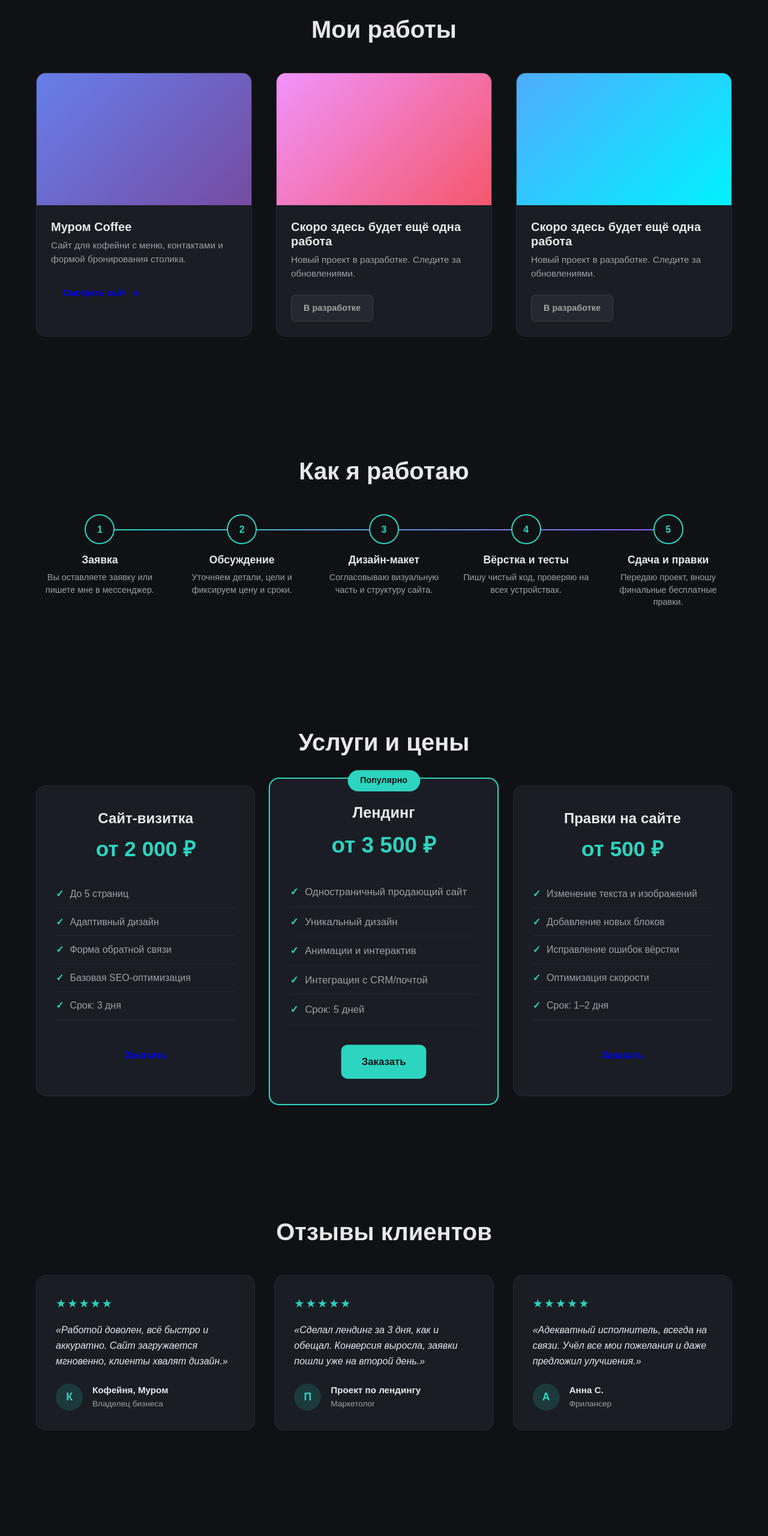
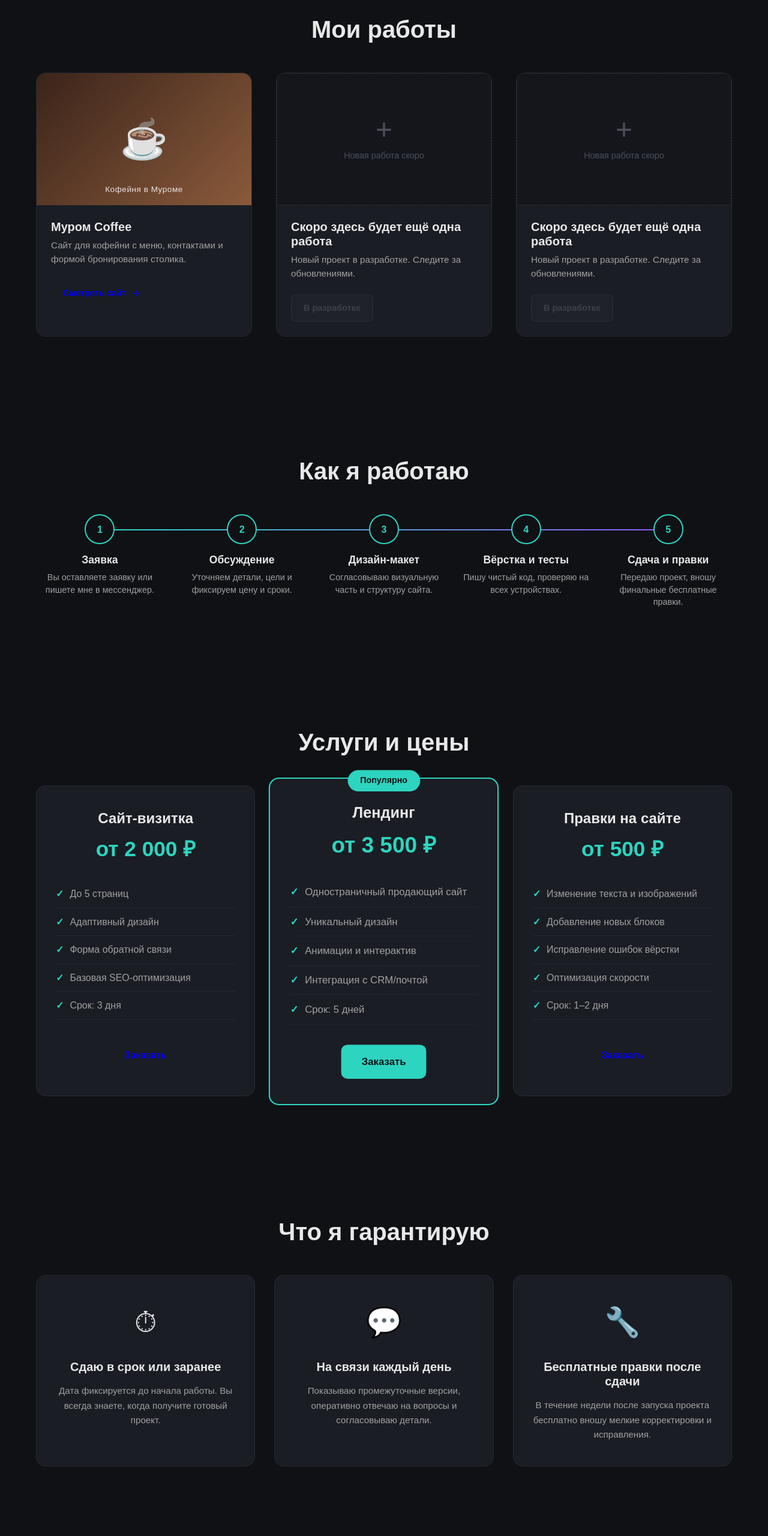
Before and after one commit to gglesha5-collab/portfolio, a plain HTML site: page index.html in a window 1280 px wide. Shown: the part 1940-4500 px from the top of the page at 60% size. Drawn offline with Linux system fonts and the light colour scheme.

Commit message:
Add files via upload

```diff
--- a/index.html
+++ b/index.html
@@ -148,7 +148,10 @@
                 <div class="works-grid">
                     <!-- Карточка 1 -->
                     <article class="work-card" data-tilt>
-                        <div class="work-preview gradient-1"></div>
+                        <div class="work-preview coffee-preview">
+                            <span class="coffee-emoji">☕</span>
+                            <span class="coffee-label">Кофейня в Муроме</span>
+                        </div>
                         <div class="work-info">
                             <h3 class="work-title">Муром Coffee</h3>
                             <p class="work-desc">Сайт для кофейни с меню, контактами и формой бронирования столика.</p>
@@ -161,7 +164,10 @@
 
                     <!-- Карточка 2 -->
                     <article class="work-card" data-tilt>
-                        <div class="work-preview gradient-2"></div>
+                        <div class="work-preview placeholder-preview">
+                            <span class="placeholder-icon">+</span>
+                            <span class="placeholder-text">Новая работа скоро</span>
+                        </div>
                         <div class="work-info">
                             <h3 class="work-title">Скоро здесь будет ещё одна работа</h3>
                             <p class="work-desc">Новый проект в разработке. Следите за обновлениями.</p>
@@ -171,7 +177,10 @@
 
                     <!-- Карточка 3 -->
                     <article class="work-card" data-tilt>
-                        <div class="work-preview gradient-3"></div>
+                        <div class="work-preview placeholder-preview">
+                            <span class="placeholder-icon">+</span>
+                            <span class="placeholder-text">Новая работа скоро</span>
+                        </div>
                         <div class="work-info">
                             <h3 class="work-title">Скоро здесь будет ещё одна работа</h3>
                             <p class="work-desc">Новый проект в разработке. Следите за обновлениями.</p>
@@ -264,44 +273,25 @@
             </div>
         </section>
 
-        <!-- Отзывы -->
-        <section id="reviews" class="section">
+        <!-- Что я гарантирую -->
+        <section id="guarantees" class="section">
             <div class="container fade-in">
-                <h2 class="section-title">Отзывы клиентов</h2>
-                <!-- ЗАГЛУШКИ: Замените эти карточки на реальные отзывы после первых заказов -->
-                <div class="reviews-grid">
-                    <article class="review-card">
-                        <div class="review-stars">★★★★★</div>
-                        <p class="review-text">«Работой доволен, всё быстро и аккуратно. Сайт загружается мгновенно, клиенты хвалят дизайн.»</p>
-                        <div class="review-author">
-                            <div class="author-avatar">К</div>
-                            <div>
-                                <div class="author-name">Кофейня, Муром</div>
-                                <div class="author-role">Владелец бизнеса</div>
-                            </div>
-                        </div>
+                <h2 class="section-title">Что я гарантирую</h2>
+                <div class="guarantees-grid">
+                    <article class="guarantee-card">
+                        <div class="guarantee-icon">⏱</div>
+                        <h3 class="guarantee-title">Сдаю в срок или заранее</h3>
+                        <p class="guarantee-text">Дата фиксируется до начала работы. Вы всегда знаете, когда получите готовый проект.</p>
                     </article>
-                    <article class="review-card">
-                        <div class="review-stars">★★★★★</div>
-                        <p class="review-text">«Сделал лендинг за 3 дня, как и обещал. Конверсия выросла, заявки пошли уже на второй день.»</p>
-                        <div class="review-author">
-                            <div class="author-avatar">П</div>
-                            <div>
-                                <div class="author-name">Проект по лендингу</div>
-                                <div class="author-role">Маркетолог</div>
-                            </div>
-                        </div>
+                    <article class="guarantee-card">
+                        <div class="guarantee-icon">💬</div>
+                        <h3 class="guarantee-title">На связи каждый день</h3>
+                        <p class="guarantee-text">Показываю промежуточные версии, оперативно отвечаю на вопросы и согласовываю детали.</p>
                     </article>
-                    <article class="review-card">
-                        <div class="review-stars">★★★★★</div>
-                        <p class="review-text">«Адекватный исполнитель, всегда на связи. Учёл все мои пожелания и даже предложил улучшения.»</p>
-                        <div class="review-author">
-                            <div class="author-avatar">А</div>
-                            <div>
-                                <div class="author-name">Анна С.</div>
-                                <div class="author-role">Фрилансер</div>
-                            </div>
-                        </div>
+                    <article class="guarantee-card">
+                        <div class="guarantee-icon">🔧</div>
+                        <h3 class="guarantee-title">Бесплатные правки после сдачи</h3>
+                        <p class="guarantee-text">В течение недели после запуска проекта бесплатно вношу мелкие корректировки и исправления.</p>
                     </article>
                 </div>
             </div>
--- a/style.css
+++ b/style.css
@@ -356,10 +356,11 @@ h1, h2, h3, h4 {
     padding: 10px 20px;
     border-radius: 8px;
     font-weight: 600;
-    background-color: rgba(255, 255, 255, 0.05);
-    color: var(--text-muted);
-    border: 1px solid rgba(255, 255, 255, 0.1);
+    background-color: rgba(255, 255, 255, 0.03);
+    color: #4a4f5a;
+    border: 1px solid rgba(255, 255, 255, 0.08);
     cursor: not-allowed;
+    opacity: 0.7;
 }
 
 .btn-full {
@@ -506,9 +507,49 @@ h1, h2, h3, h4 {
     width: 100%;
 }
 
-.gradient-1 { background: linear-gradient(135deg, #667eea 0%, #764ba2 100%); }
-.gradient-2 { background: linear-gradient(135deg, #f093fb 0%, #f5576c 100%); }
-.gradient-3 { background: linear-gradient(135deg, #4facfe 0%, #00f2fe 100%); }
+/* Карточка Муром Coffee */
+.coffee-preview {
+    background: linear-gradient(135deg, #3b241a, #8a5a3b);
+    position: relative;
+    display: flex;
+    flex-direction: column;
+    align-items: center;
+    justify-content: center;
+}
+.coffee-emoji {
+    font-size: 64px;
+    line-height: 1;
+}
+.coffee-label {
+    position: absolute;
+    bottom: 15px;
+    font-size: 0.85rem;
+    color: rgba(255, 255, 255, 0.85);
+    font-weight: 500;
+    letter-spacing: 0.5px;
+}
+
+/* Карточки-заглушки */
+.placeholder-preview {
+    background-color: #14161c;
+    border: 1px dashed #2a2f3a;
+    display: flex;
+    flex-direction: column;
+    align-items: center;
+    justify-content: center;
+}
+.placeholder-icon {
+    font-size: 48px;
+    color: #4a4f5a;
+    font-weight: 300;
+    line-height: 1;
+}
+.placeholder-text {
+    color: #4a4f5a;
+    font-size: 0.9rem;
+    margin-top: 8px;
+    font-weight: 500;
+}
 
 .work-info {
     padding: 1.5rem;
@@ -667,68 +708,45 @@ h1, h2, h3, h4 {
 }
 
 /* ==========================================
-   Отзывы
+   Что я гарантирую
    ========================================== */
-.reviews-grid {
+.guarantees-grid {
     display: grid;
     grid-template-columns: repeat(auto-fit, minmax(300px, 1fr));
     gap: 2rem;
 }
 
-.review-card {
+.guarantee-card {
     background-color: var(--card-bg);
-    padding: 2rem;
+    padding: 2.5rem 2rem;
     border-radius: var(--border-radius);
     border: 1px solid rgba(255, 255, 255, 0.05);
     transition: var(--transition);
+    text-align: center;
 }
 
-.review-card:hover {
+.guarantee-card:hover {
     transform: translateY(-5px);
     border-color: rgba(45, 212, 191, 0.2);
+    box-shadow: 0 10px 30px rgba(0, 0, 0, 0.2);
 }
 
-.review-stars {
-    color: var(--accent-color);
-    font-size: 1.2rem;
-    margin-bottom: 1rem;
-    letter-spacing: 2px;
+.guarantee-icon {
+    font-size: 3rem;
+    margin-bottom: 1.5rem;
+    display: inline-block;
 }
 
-.review-text {
+.guarantee-title {
+    font-size: 1.25rem;
+    margin-bottom: 1rem;
     color: var(--text-color);
-    font-style: italic;
-    margin-bottom: 1.5rem;
-    line-height: 1.6;
 }
 
-.review-author {
-    display: flex;
-    align-items: center;
-    gap: 1rem;
-}
-
-.author-avatar {
-    width: 45px;
-    height: 45px;
-    background-color: rgba(45, 212, 191, 0.15);
-    color: var(--accent-color);
-    border-radius: 50%;
-    display: flex;
-    align-items: center;
-    justify-content: center;
-    font-weight: 700;
-    font-size: 1.1rem;
-}
-
-.author-name {
-    font-weight: 600;
+.guarantee-text {
+    color: var(--text-muted);
+    line-height: 1.6;
     font-size: 0.95rem;
-}
-
-.author-role {
-    font-size: 0.85rem;
-    color: var(--text-muted);
 }
 
 /* ==========================================
@@ -1049,7 +1067,7 @@ h1, h2, h3, h4 {
 
     .works-grid,
     .pricing-grid,
-    .reviews-grid {
+    .guarantees-grid {
         grid-template-columns: 1fr;
     }
 
```
